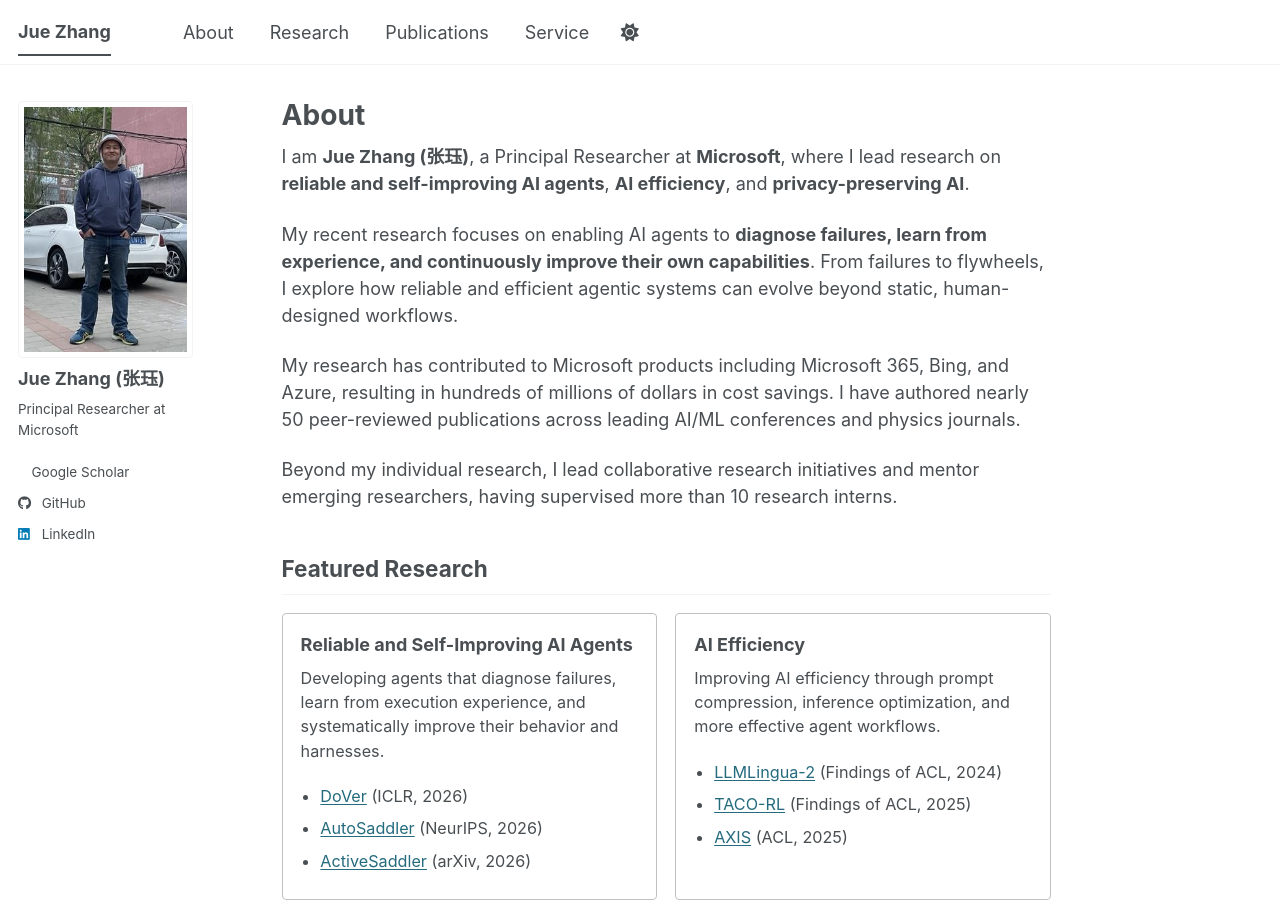
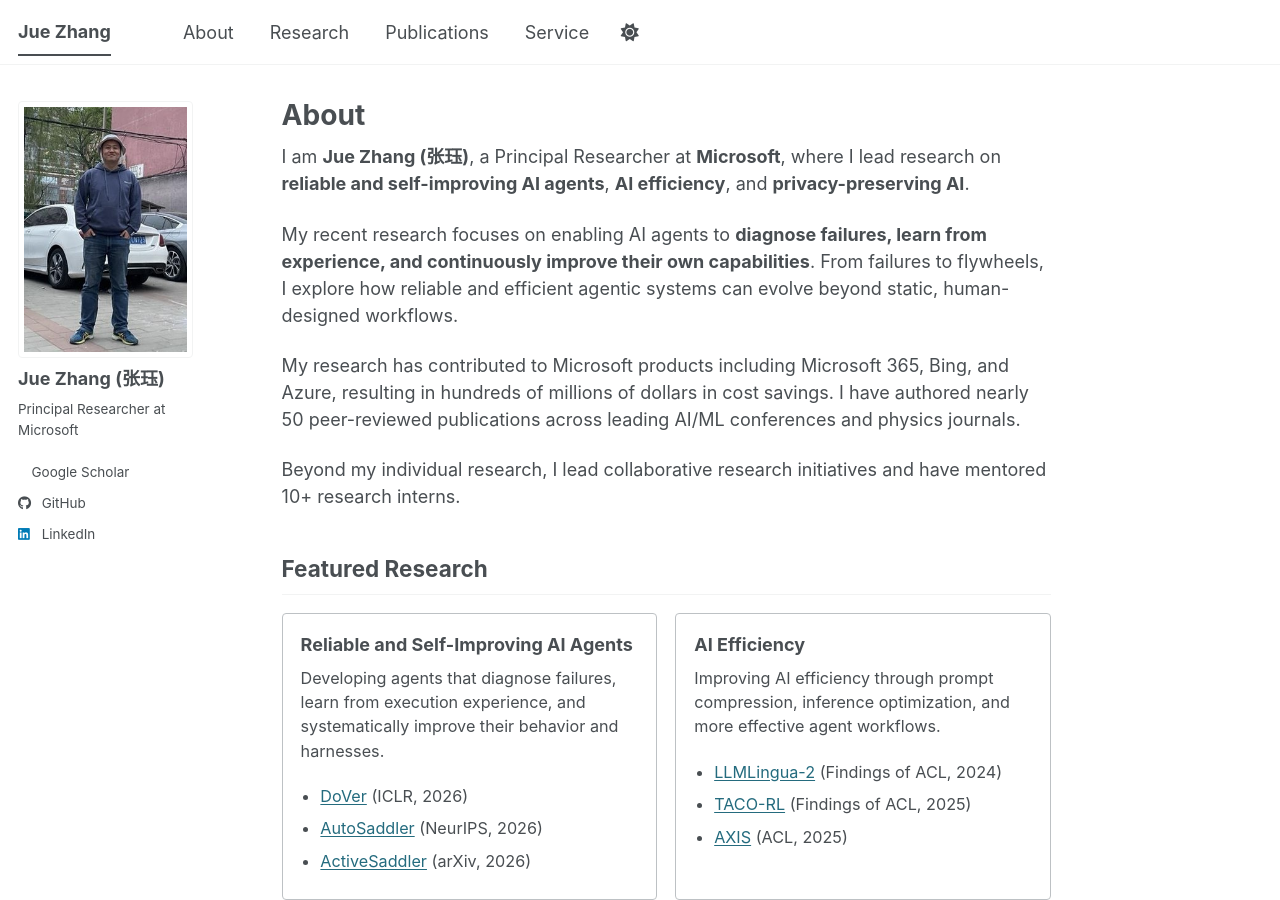
Before and after one commit to jue-zhang/jue-zhang.github.io, a Jekyll site: the page built from _pages/about.md, in a window 1280 px wide and 900 px high. Built offline with Jekyll 4.4.1, drawn with Linux system fonts in a browser that asks for light colours; a script bundle is joined from its source files by our own code; a style sheet for code colours, icons or effects is not loaded.

Commit message:
fix: preserve keyboard focus at preview section anchors
Make section and paper fragment targets focusable without adding tab stops, and align mentorship wording with the supplied CV.

Co-authored-by: Copilot <223556219+Copilot@users.noreply.github.com>

```diff
--- a/_includes/publication-entry.html
+++ b/_includes/publication-entry.html
@@ -1,6 +1,6 @@
 {% assign paper = include.paper %}
 {% assign paper_id = paper.arxiv | default: paper.title | slugify %}
-<li id="paper-{{ paper_id }}" class="publication-entry">
+<li id="paper-{{ paper_id }}" class="publication-entry" tabindex="-1">
   <strong class="publication-entry__title">{{ paper.title | escape }}</strong><br>
   <span class="publication-entry__authors">{% for author in paper.authors %}{% if author == "Jue Zhang" %}<strong>{{ author | escape }}</strong>{% else %}{{ author | escape }}{% endif %}{% unless forloop.last %}, {% endunless %}{% endfor %}</span><br>
   <span class="publication-entry__resources">
--- a/_layouts/single.html
+++ b/_layouts/single.html
@@ -26,7 +26,7 @@ layout: default
     <div class="page__inner-wrap">
       {% unless page.header.overlay_color or page.header.overlay_image %}
         <header>
-          {% if page.title %}<h1 class="page__title"{% if page.research_home %} id="about"{% endif %} itemprop="headline">{{ page.title | markdownify | remove: "<p>" | remove: "</p>" }}</h1>{% endif %}
+          {% if page.title %}<h1 class="page__title"{% if page.research_home %} id="about" tabindex="-1"{% endif %} itemprop="headline">{{ page.title | markdownify | remove: "<p>" | remove: "</p>" }}</h1>{% endif %}
           {% if page.read_time %}
             <p class="page__meta"><i class="fa fa-clock" aria-hidden="true"></i> {% include read-time.html %}</p>
           {% endif %}
--- a/_pages/about.md
+++ b/_pages/about.md
@@ -27,18 +27,19 @@ I have authored nearly 50 peer-reviewed publications across leading
 AI/ML conferences and physics journals.
 
 Beyond my individual research, I lead collaborative research initiatives and
-mentor emerging researchers, having supervised more than 10 research interns.
+have mentored 10+ research interns.
 
 <span id="recent-research-interests"></span>
 
 ## Featured Research
-{: #research}
+{: #research tabindex="-1"}
 
 {% include featured-research.html %}
 
 {% include research-internships.html %}
 
 ## Selected Publications
+{: tabindex="-1"}
 
 See [Google Scholar](https://scholar.google.com/citations?user=_2XCa_QAAAAJ&hl=en)
 for my full publication list.
@@ -55,6 +56,7 @@ for my full publication list.
 - **CLAS Dissertation Fellowship**, University of Florida (2014).
 
 ## Professional service
+{: tabindex="-1"}
 
 - **Review Process Co-Chair**, ICSE 2027.
 - **Silver Reviewer Award**, ICML (2026).
```
